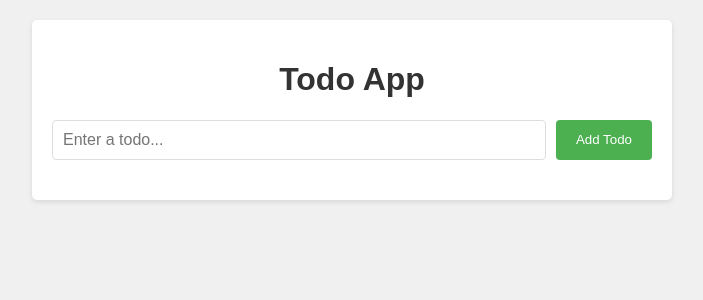
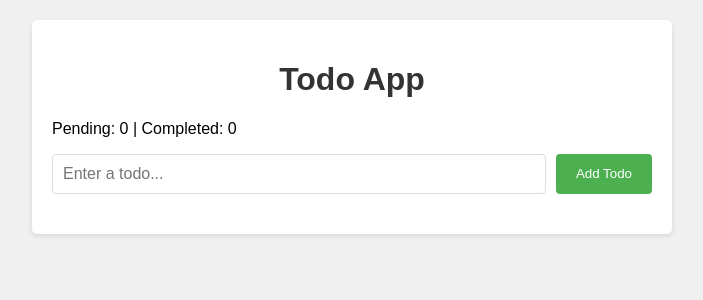
Before and after one commit to anishiit/python, a Flask app: page / in a window 1280 px wide. Shown: the top 300 px of the page, without its empty margins (288-991 px from the left). Run offline with Flask 3, Linux system fonts and the light colour scheme.

Commit message:
Refactor todo app to use a Todo class for better structure and functionality. Added task creation date, completion status toggle, and counts for pending/completed tasks. Updated index.html to display task stats and improved UI elements for task management.

```diff
--- a/todoapp/app.py
+++ b/todoapp/app.py
@@ -1,30 +1,58 @@
 from flask import Flask, render_template, request, redirect, url_for
+from datetime import datetime
 
 app = Flask(__name__)
 
-# Store todos in a list (we'll use this instead of a database for simplicity)
+class Todo:
+    def __init__(self, task):
+        self.task = task
+        self.done = False
+        self.created_at = datetime.now()
+        self.completed_at = None
+
+    def toggle(self):
+        self.done = not self.done
+        self.completed_at = datetime.now() if self.done else None
+
+    def get_status(self):
+        return "Completed" if self.done else "Pending"
+
+# Store todos in a list with more functionality
 todos = []
 
 @app.route('/')
 def index():
-    print("Accessing index route")  # Debug print
-    return render_template('index.html', todos=todos)
+    pending_count = sum(1 for todo in todos if not todo.done)
+    completed_count = len(todos) - pending_count
+    return render_template('index.html',
+                         todos=todos,
+                         pending_count=pending_count,
+                         completed_count=completed_count)
 
 @app.route('/add', methods=['POST'])
 def add():
-    print("Accessing add route")  # Debug print
-    todo = request.form.get('todo')
-    if todo:
-        todos.append({'task': todo, 'done': False})
-        print(f"Added todo: {todo}")  # Debug print
+    task = request.form.get('todo')
+    if task:
+        new_todo = Todo(task)
+        todos.append(new_todo)
+    return redirect(url_for('index'))
+
+@app.route('/toggle/<int:index>')
+def toggle(index):
+    if 0 <= index < len(todos):
+        todos[index].toggle()
     return redirect(url_for('index'))
 
 @app.route('/delete/<int:index>')
 def delete(index):
-    print(f"Deleting todo at index: {index}")  # Debug print
     if 0 <= index < len(todos):
-        removed_todo = todos.pop(index)
-        print(f"Deleted todo: {removed_todo}")  # Debug print
+        todos.pop(index)
+    return redirect(url_for('index'))
+
+@app.route('/clear_completed')
+def clear_completed():
+    global todos
+    todos = [todo for todo in todos if not todo.done]
     return redirect(url_for('index'))
 
 if __name__ == '__main__':
--- a/todoapp/templates/index.html
+++ b/todoapp/templates/index.html
@@ -4,18 +4,34 @@
 <div class="container">
     <h1>Todo App</h1>
 
+    <div class="stats">
+        <p>Pending: {{ pending_count }} | Completed: {{ completed_count }}</p>
+    </div>
+
     <form action="{{ url_for('add') }}" method="post">
-        <input type="text" name="todo" placeholder="Enter a todo...">
+        <input type="text" name="todo" placeholder="Enter a todo..." required>
         <button type="submit">Add Todo</button>
     </form>
 
     <ul class="todos">
         {% for todo in todos %}
-        <li>
-            {{ todo.task }}
-            <a href="{{ url_for('delete', index=loop.index0) }}" class="delete">×</a>
+        <li class="{{ 'completed' if todo.done else '' }}">
+            <span class="task">{{ todo.task }}</span>
+            <div class="actions">
+                <span class="date">{{ todo.created_at.strftime('%Y-%m-%d %H:%M') }}</span>
+                <a href="{{ url_for('toggle', index=loop.index0) }}" class="toggle">
+                    ✓
+                </a>
+                <a href="{{ url_for('delete', index=loop.index0) }}" class="delete">×</a>
+            </div>
         </li>
         {% endfor %}
     </ul>
+
+    {% if completed_count > 0 %}
+    <div class="clear-completed">
+        <a href="{{ url_for('clear_completed') }}">Clear Completed Tasks</a>
+    </div>
+    {% endif %}
 </div>
 {% endblock %}
```
